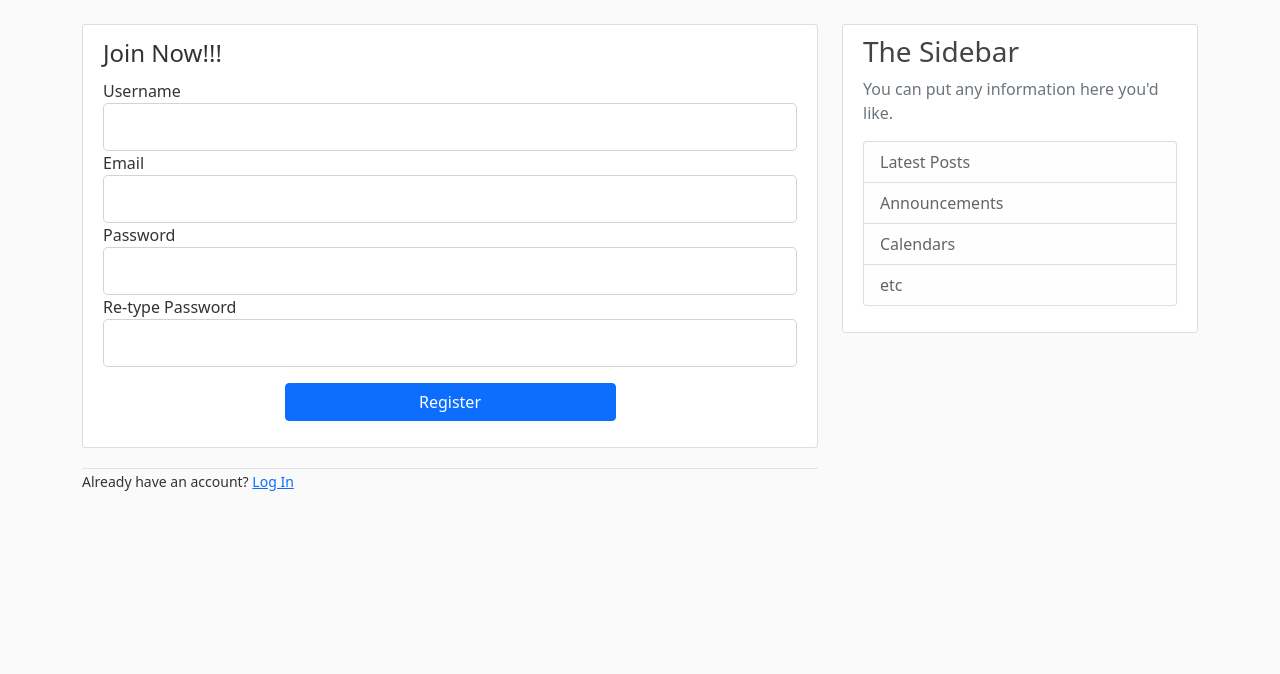
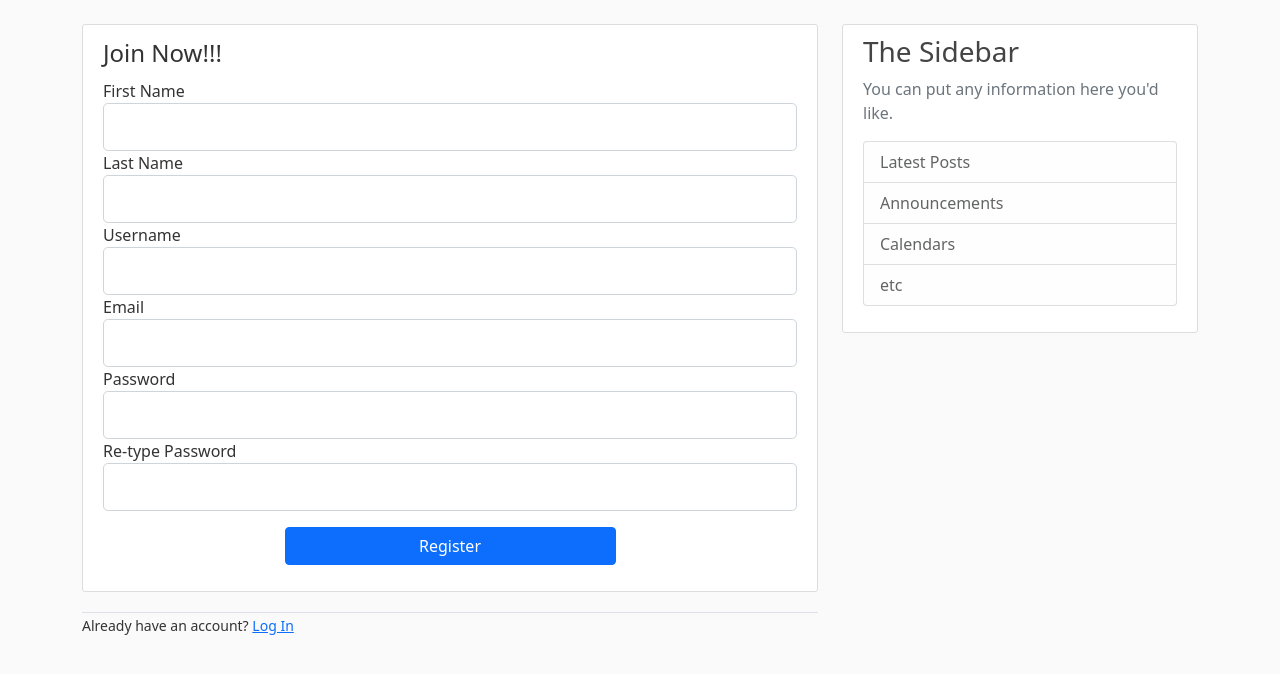
Before and after one commit to debojyotichatterjee9/flasky-blogger, a Flask app: page /register in a window 1280 px wide. Shown: the part 56-730 px from the top of the page. Run offline with Flask 2, Linux system fonts and the light colour scheme.

Commit message:
restructured app as a package to avoid circular import issues

```diff
--- a/app.py
+++ b/app.py
@@ -1,61 +1,4 @@
-from flask import Flask, escape, request, render_template, url_for, redirect, flash
-from custom_modules.forms import RegistrationForm, LoginForm
-
-app = Flask(__name__)
-
-# secret key for the application
-app.config['SECRET_KEY'] = 'afe5ae8b579a863afb52b97354a1c9c649e3055fbf5165d127b29650ad904ee5'
-
-dummy_data = [
-    {
-        'author': 'John Lee',
-        'title': 'A Beautiful World',
-        'content': 'This is a sample data to fill in the void.',
-        'date': '01 April 2021'
-    },
-    {
-        'author': 'Mary Williams',
-        'title': 'Woman Power',
-        'content': 'Women are the secret power to the society.',
-        'date': '05 April 2020'
-    }
-]
-
-# home page
-
-
-@app.route('/')
-@app.route('/home')
-def home():
-    return render_template('./home/home.html', data=dummy_data)
-
-# about page
-
-
-@app.route('/about')
-def about():
-    return render_template('./about/about.html', title='AboutUs')
-
-
-@app.route('/register', methods=["GET", "POST"])
-def register():
-    reg_form = RegistrationForm()
-    if reg_form.validate_on_submit():
-        flash(f'Account created successfully for {reg_form.username.data}', 'success')
-        return redirect(url_for('home'))
-    return render_template('./register/register.html', title='Registration', form=reg_form)
-
-@app.route('/login', methods=["GET", "POST"])
-def login():
-    login_form = LoginForm()
-    if login_form.validate_on_submit():
-        if login_form.email.data == 'admin@admin.com' and login_form.password.data == 'password':
-            flash(f'Welcome {login_form.email.data}!', 'success')
-            return redirect(url_for('home'))
-        else:
-            flash(f'Please check the email or password!', 'danger')
-    return render_template('./login/login.html', title='Login', form=login_form)
-
+from flaskyBlogger import app
 # if running this file directly using python then the below condition is true
 if __name__ == '__main__':
     app.run(debug=True)
--- a/custom_modules/forms.py
+++ b/flaskyBlogger/custom_modules/forms.py
@@ -4,6 +4,16 @@ from wtforms.validators import DataRequired, Length, Email, EqualTo
 
 
 class RegistrationForm(FlaskForm):
+    first_name = StringField('First Name',
+                             validators=[
+                                 DataRequired(),
+                                 Length(min=2, max=20)
+                             ])
+    last_name = StringField('Last Name',
+                            validators=[
+                                DataRequired(),
+                                Length(min=2, max=20)
+                            ])
     username = StringField('Username',
                            validators=[
                                DataRequired(),
@@ -15,14 +25,14 @@ class RegistrationForm(FlaskForm):
                             Email()
                         ])
     password = PasswordField('Password',
-                           validators=[
-                               DataRequired(),
-                           ])
+                             validators=[
+                                 DataRequired(),
+                             ])
     confirm_password = PasswordField('Re-type Password',
-                                   validators=[
-                                       DataRequired(),
-                                       EqualTo('password')
-                                   ])
+                                     validators=[
+                                         DataRequired(),
+                                         EqualTo('password')
+                                     ])
     submit = SubmitField('Register')
 
 
@@ -33,8 +43,8 @@ class LoginForm(FlaskForm):
                             Email()
                         ])
     password = PasswordField('Password',
-                           validators=[
-                               DataRequired(),
-                           ])
+                             validators=[
+                                 DataRequired(),
+                             ])
     remember = BooleanField('Remember Me')
     submit = SubmitField('Login')
--- /dev/null
+++ b/flaskyBlogger/routes/routes.py
@@ -0,0 +1,58 @@
+from flaskyBlogger import app
+from flask import render_template, url_for, redirect, flash
+from flaskyBlogger.custom_modules.forms import RegistrationForm, LoginForm
+from flaskyBlogger.models.user_models import User
+from flaskyBlogger.models.post_models import Post
+
+
+dummy_data = [
+    {
+        'author': 'John Lee',
+        'title': 'A Beautiful World',
+        'content': 'This is a sample data to fill in the void.',
+        'date': '01 April 2021'
+    },
+    {
+        'author': 'Mary Williams',
+        'title': 'Woman Power',
+        'content': 'Women are the secret power to the society.',
+        'date': '05 April 2020'
+    }
+]
+
+# home page
+
+
+@app.route('/')
+@app.route('/home')
+def home():
+    return render_template('./home/home.html', data=dummy_data)
+
+# about page
+
+
+@app.route('/about')
+def about():
+    return render_template('./about/about.html', title='AboutUs')
+
+
+@app.route('/register', methods=["GET", "POST"])
+def register():
+    reg_form = RegistrationForm()
+    if reg_form.validate_on_submit():
+        flash(
+            f'Account created successfully for {reg_form.username.data}', 'success')
+        return redirect(url_for('home'))
+    return render_template('./register/register.html', title='Registration', form=reg_form)
+
+
+@app.route('/login', methods=["GET", "POST"])
+def login():
+    login_form = LoginForm()
+    if login_form.validate_on_submit():
+        if login_form.email.data == 'admin@admin.com' and login_form.password.data == 'password':
+            flash(f'Welcome {login_form.email.data}!', 'success')
+            return redirect(url_for('home'))
+        else:
+            flash(f'Please check the email or password!', 'danger')
+    return render_template('./login/login.html', title='Login', form=login_form)
--- a/templates/register/register.html
+++ b/flaskyBlogger/templates/register/register.html
@@ -11,6 +11,32 @@
             <legend class="borderbottom mb4">
                 Join Now!!!
             </legend>
+            <div class="form-group">
+                {{ form.first_name.label(class="form-control-label") }}
+                {% if form.first_name.errors %}
+                {{ form.first_name(class="form-control form-control-lg is-invalid") }}
+                <div class="invalid-feedback">
+                    {% for error in form.first_name.errors %}
+                    <span>{{ error }}</span>
+                    {% endfor %}
+                </div>
+                {% else %}
+                {{ form.first_name(class="form-control form-control-lg") }}
+                {% endif %}
+            </div>
+            <div class="form-group">
+                {{ form.last_name.label(class="form-control-label") }}
+                {% if form.last_name.errors %}
+                {{ form.last_name(class="form-control form-control-lg is-invalid") }}
+                <div class="invalid-feedback">
+                    {% for error in form.last_name.errors %}
+                    <span>{{ error }}</span>
+                    {% endfor %}
+                </div>
+                {% else %}
+                {{ form.last_name(class="form-control form-control-lg") }}
+                {% endif %}
+            </div>
             <div class="form-group">
                 {{ form.username.label(class="form-control-label") }}
                 {% if form.username.errors %}
```
Also changed, not shown: flaskyBlogger/__init__.py (added, +12 -0 lines), flaskyBlogger/models/post_models.py (added, +13 -0 lines), flaskyBlogger/models/user_models.py (added, +17 -0 lines), flaskyBlogger/custom_modules/__init__.py (added), flaskyBlogger/models/__init__.py (added), flaskyBlogger/site.db (added), flaskyBlogger/static/css/main.css (renamed from static/css/main.css), flaskyBlogger/templates/about/about.html (renamed from templates/about/about.html), flaskyBlogger/templates/home/home.html (renamed from templates/home/home.html), flaskyBlogger/templates/layout/layout.html (renamed from templates/layout/layout.html), flaskyBlogger/templates/login/login.html (renamed from templates/login/login.html), 1 other file.
